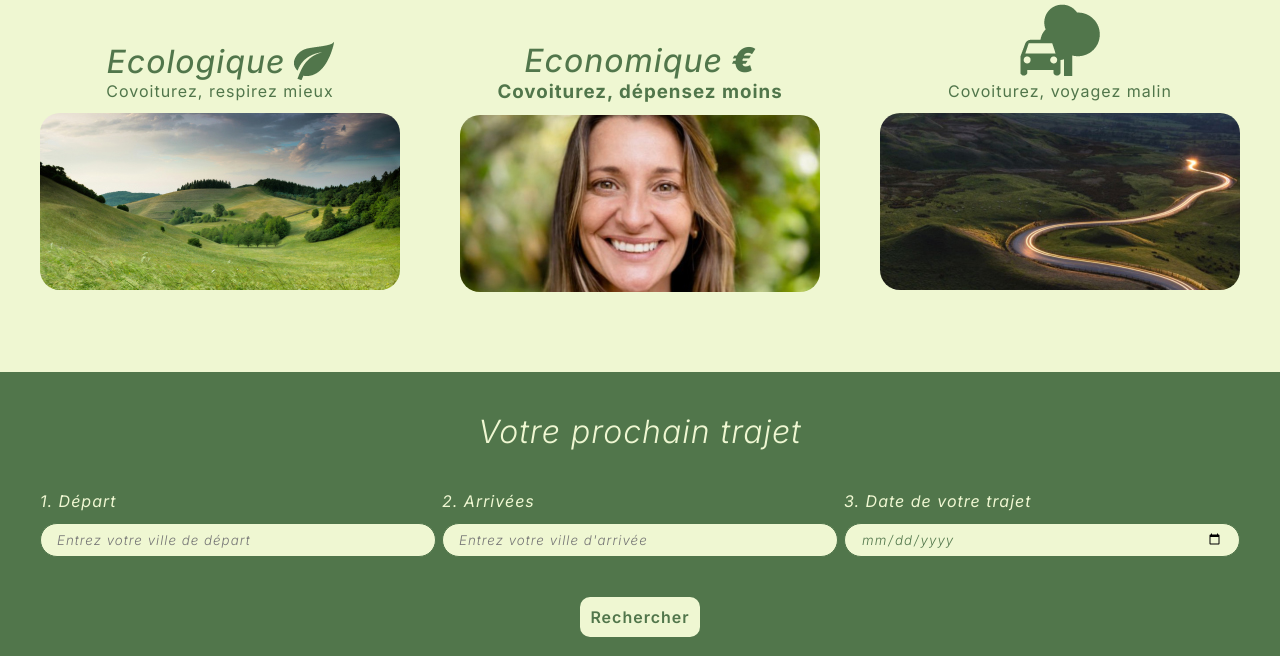
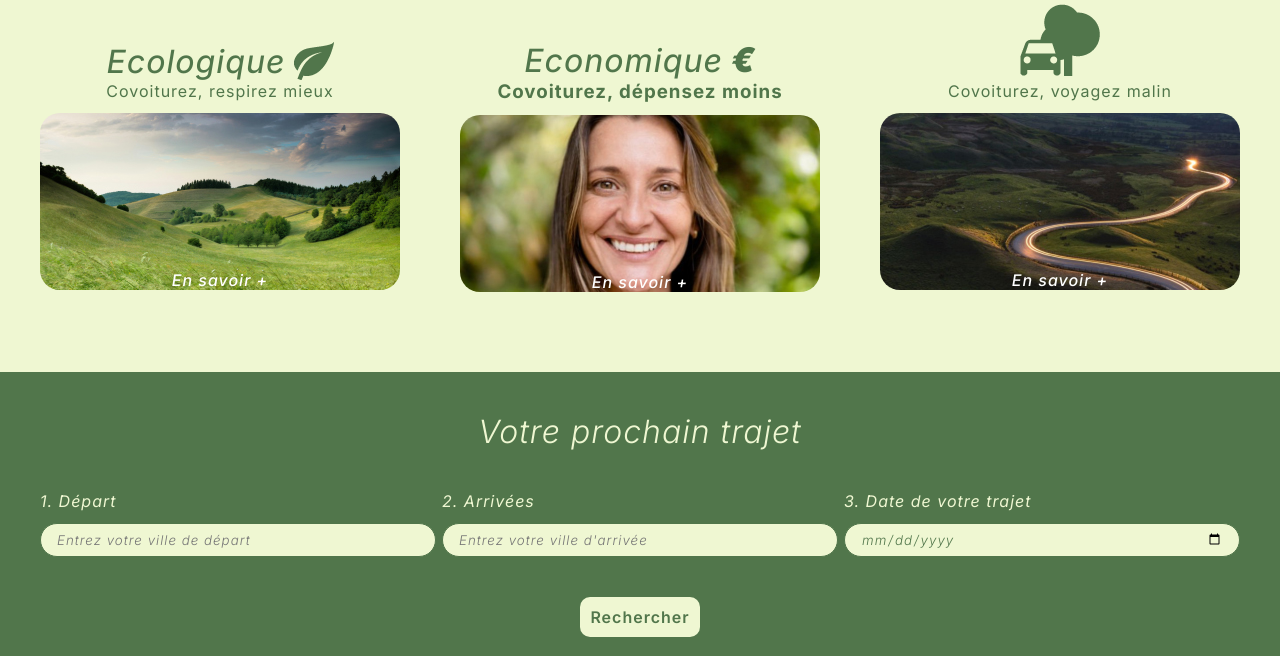
Before and after one commit to Minibrute90/ecoride, a PHP site: page / in a window 1280 px wide. Shown: the part 301-957 px from the top of the page. Run offline with PHP 8.4, Linux system fonts and the light colour scheme; some libraries are stand-ins or nearby versions.

Commit message:
home 14/05

```diff
--- a/css/style.css
+++ b/css/style.css
@@ -273,6 +273,13 @@ input.user{
     border-radius: 20px;
 }
 
+.savoir{
+    margin-top: -20px;
+    font-style: italic;
+    font-weight: 500;
+    color: #fff;
+}
+
 .bulle{
     position: relative;
     margin-top: 12px;
@@ -287,6 +294,7 @@ input.user{
 
 .overlay {
     position: absolute;
+    border-radius: 18px;
     bottom: 100%;
     left: 0;
     right: 0;
--- a/index.php
+++ b/index.php
@@ -58,6 +58,7 @@
                     <p>Covoiturez, respirez mieux</p>
                     <div class="bulle">
                         <img class="image" src="img/paysage.jpg" alt="femme avec un sourire" >
+                        <div class="savoir"> En savoir + </div>
                         <div class="overlay">
                             <div class="text">
                                <p>Réduire l'impact environnemental des déplacements en favorisant le covoiturage.</p>
@@ -71,6 +72,7 @@
                     <h3>Covoiturez, dépensez moins</h3>
                     <div class="bulle">
                         <img class="image" src="img/economique.jpg" alt="femme avec un sourire" >
+                        <div class="savoir"> En savoir + </div>
                         <div class="overlay">
                             <div class="text">
                                 <p>Devenir la référence en matière de covoiturage
@@ -85,6 +87,7 @@
                     <p>Covoiturez, voyagez malin</p>
                     <div class="bulle">
                         <img class="image" src="img/paysage_2.jpg" alt="femme avec un sourire" >
+                        <div class="savoir"> En savoir + </div>
                         <div class="overlay">
                             <div class="text">
                                 <p>Avec EcoRide, chaque trajet devient un pas de plus vers une mobilité plus responsable et durable.<p>
```
